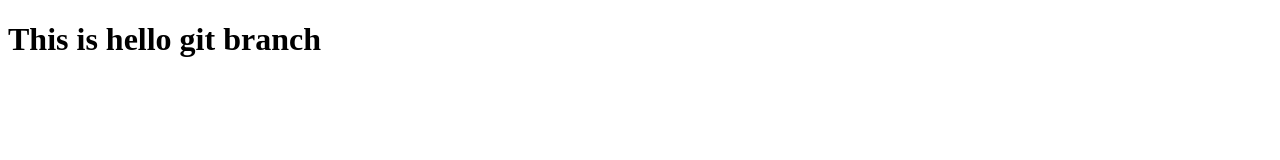
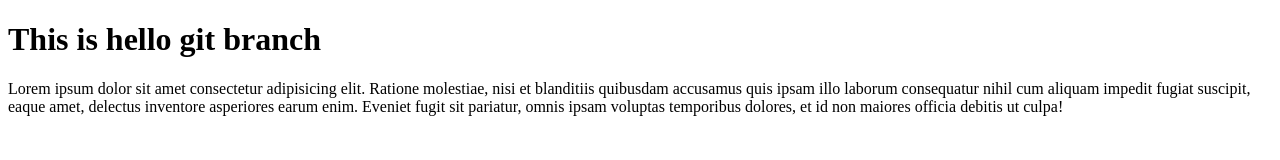
Before and after one commit to SShipon/advance-git, a plain HTML site: page index.html in a window 1280 px wide. Drawn offline with Linux system fonts and the light colour scheme.

Commit message:
user content updated

```diff
--- a/index.html
+++ b/index.html
@@ -7,5 +7,6 @@
 </head>
 <body>
      <h1>This is hello git branch </h1>
+     Lorem ipsum dolor sit amet consectetur adipisicing elit. Ratione molestiae, nisi et blanditiis quibusdam accusamus quis ipsam illo laborum consequatur nihil cum aliquam impedit fugiat suscipit, eaque amet, delectus inventore asperiores earum enim. Eveniet fugit sit pariatur, omnis ipsam voluptas temporibus dolores, et id non maiores officia debitis ut culpa!
 </body>
 </html>
```
